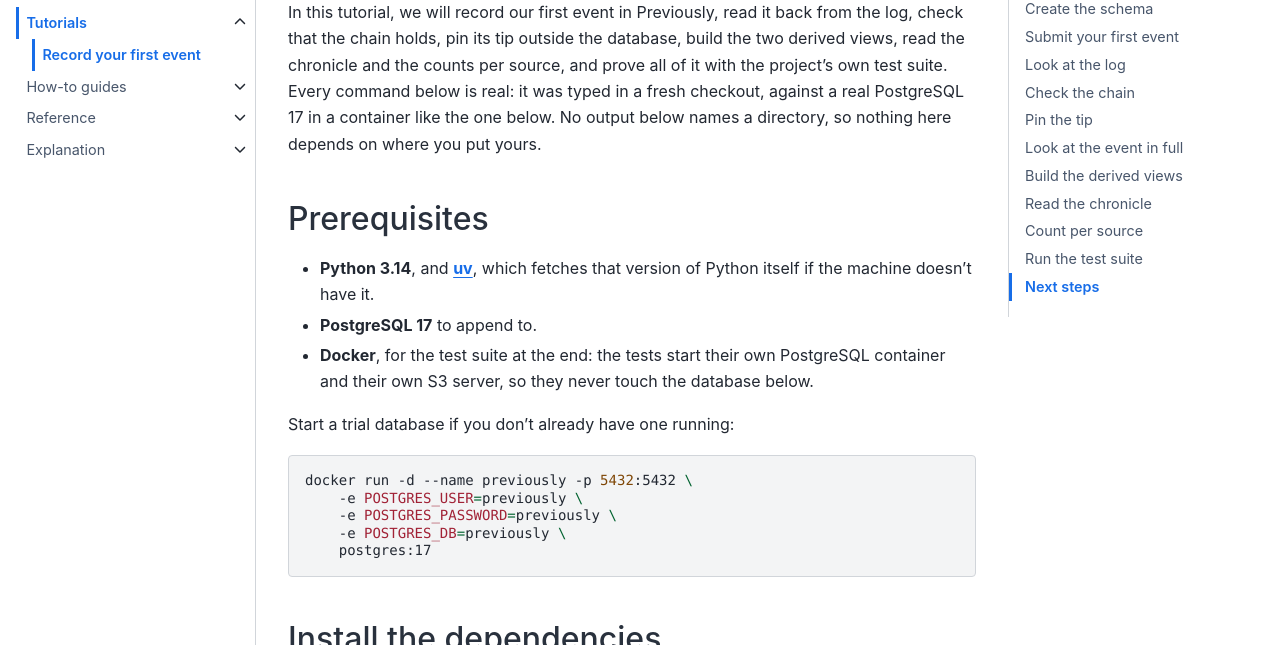
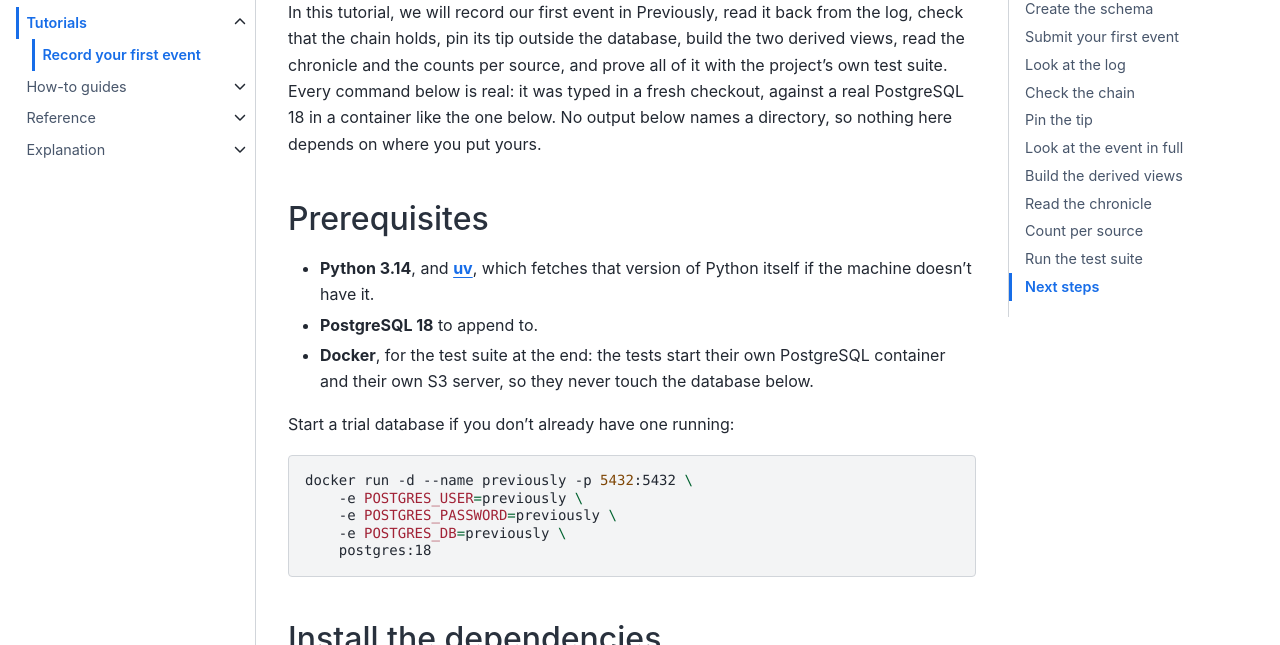
Before and after one commit to jensens/previously, a Sphinx documentation site: the page built from docs/tutorials/record-your-first-event.md, in a window 1280 px wide and 900 px high. Shown: the part 136-781 px from the top of the window. Built offline with Sphinx 7.4.7 and the Sphinx Book theme 1.1.4, drawn with Linux system fonts in a browser that asks for light colours.

Commit message:
tutorial and README: the session runs against PostgreSQL 18
The prose and the setup command only; the session itself is retyped
from a fresh run in the next commit.

Assisted-By: Claude Opus 5.5 <noreply@anthropic.com>

````diff
--- a/docs/tutorials/record-your-first-event.md
+++ b/docs/tutorials/record-your-first-event.md
@@ -3,13 +3,13 @@
 # Record your first event
 
 In this tutorial, we will record our first event in Previously, read it back from the log, check that the chain holds, pin its tip outside the database, build the two derived views, read the chronicle and the counts per source, and prove all of it with the project's own test suite.
-Every command below is real: it was typed in a fresh checkout, against a real PostgreSQL 17 in a container like the one below.
+Every command below is real: it was typed in a fresh checkout, against a real PostgreSQL 18 in a container like the one below.
 No output below names a directory, so nothing here depends on where you put yours.
 
 ## Prerequisites
 
 - **Python 3.14**, and **[uv](https://docs.astral.sh/uv/)**, which fetches that version of Python itself if the machine doesn't have it.
-- **PostgreSQL 17** to append to.
+- **PostgreSQL 18** to append to.
 - **Docker**, for the test suite at the end: the tests start their own PostgreSQL container and their own S3 server, so they never touch the database below.
 
 Start a trial database if you don't already have one running:
@@ -19,7 +19,7 @@ docker run -d --name previously -p 5432:5432 \
     -e POSTGRES_USER=previously \
     -e POSTGRES_PASSWORD=previously \
     -e POSTGRES_DB=previously \
-    postgres:17
+    postgres:18
 ```
 
 ## Install the dependencies
````
Also changed, not shown: README.md (+1 -1 lines).
